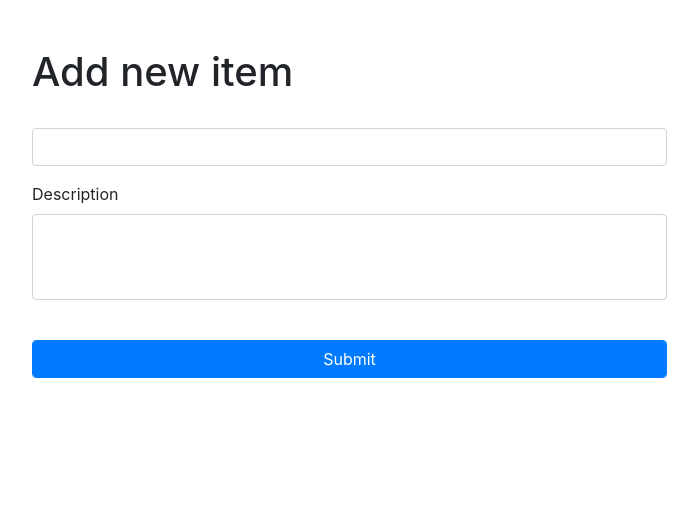
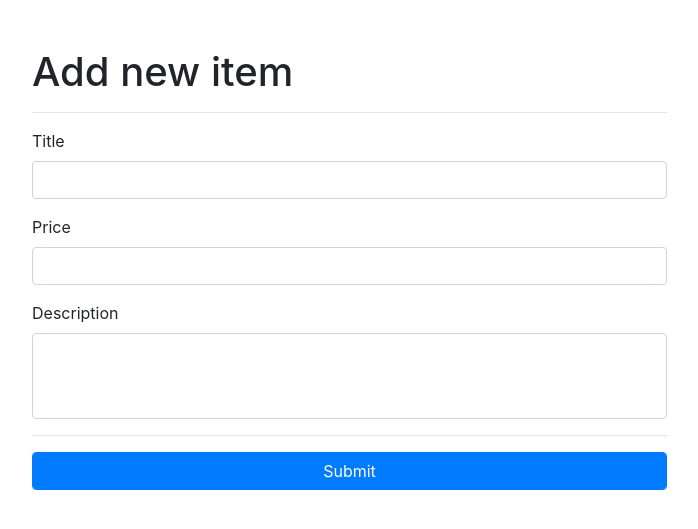
Before and after one commit to heebyyy/Web_Forms_With_Flask, a Flask app: page /item/new in a window 1280 px wide. Shown: the part 56-585 px from the top of the page, without its empty margins (243-941 px from the left). Run offline with Flask 2, Linux system fonts and the light colour scheme; some libraries are stand-ins or nearby versions.

Commit message:
added more form columns

```diff
--- a/templates/new_item.html
+++ b/templates/new_item.html
@@ -1,22 +1,25 @@
 {% extends 'base.html' %}
 {% set active_page = 'new_item' %}
-
-{% block title %}Add new item{% endblock %}
+{% block title %}Add new item - {% endblock %}
 
 {% block content %}
 <div class="row">
   <div class="col-lg-7 offset-lg-2 my-5">
-            <h1>Add new item</h1>
+    <h1>Add new item</h1><hr>
     <form method="POST" action="{{ url_for('new_item') }}">
       <div class="form-group">
-                    <label><Title></Title></label>
+        <label>Title</label>
         <input class="form-control" type="text" name="title">
       </div>
       <div class="form-group">
-                    <label for="">Description</label>
-                    <textarea class="form-control" name="Description" id="" cols="30" rows="3"></textarea>
+        <label>Price</label>
+        <input class="form-control" type="text" name="price">
       </div>
-                <br>
+      <div class="form-group">
+        <label>Description</label>
+        <textarea class="form-control" name="description" rows="3"></textarea>
+      </div>
+      <hr>
       <input class="btn btn-primary form-control" type="submit" value="Submit">
     </form>
   </div>
```
Lines whose indentation alone changed are shown as unchanged.
